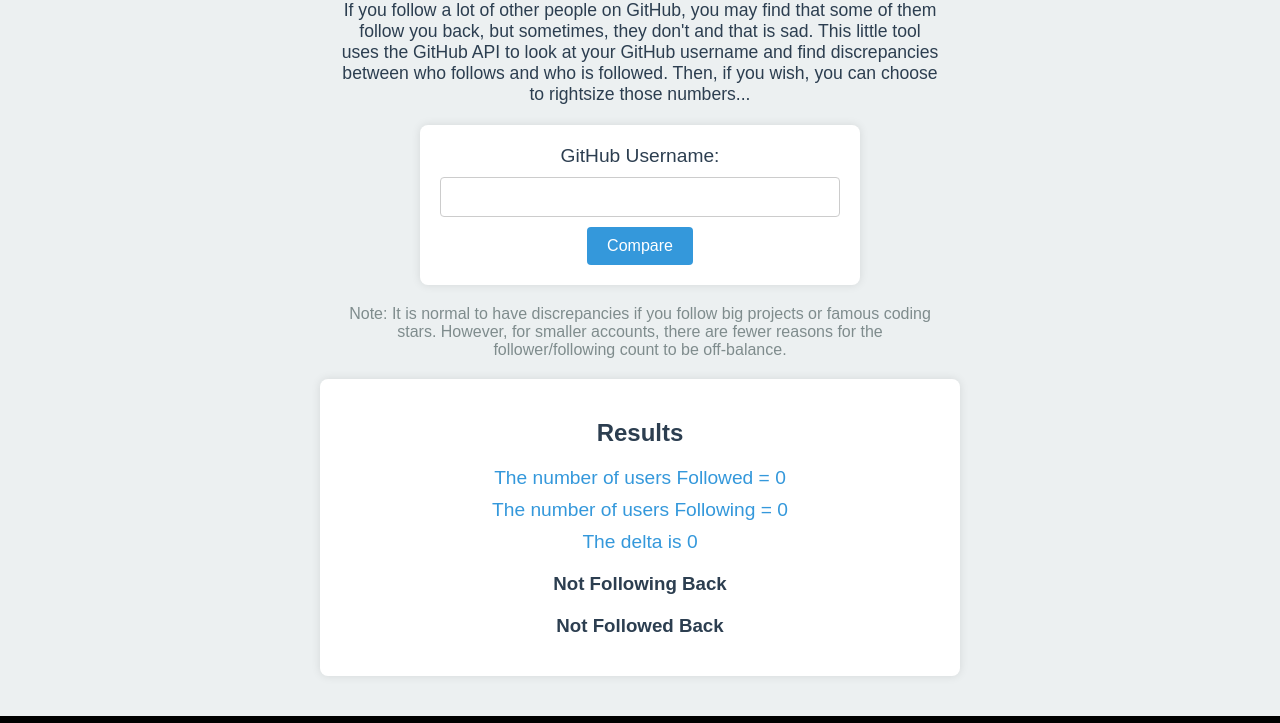
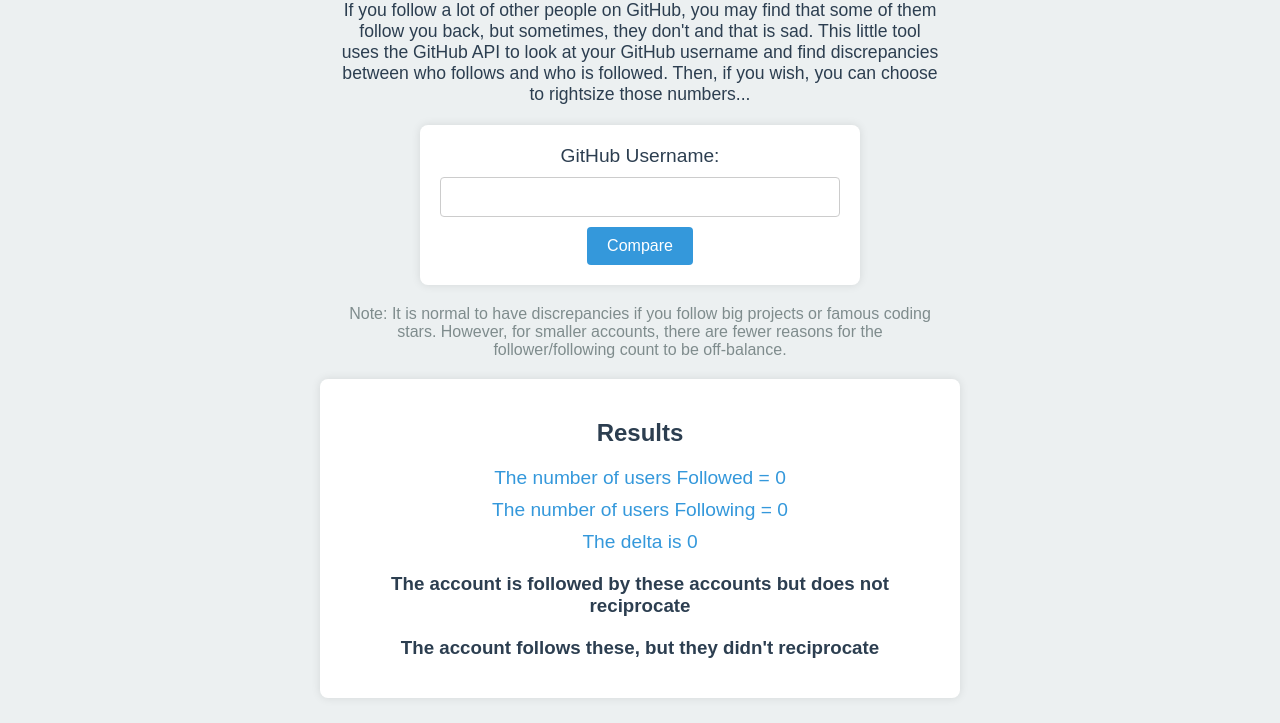
Before and after one commit to rnddave/github-followers, a plain HTML site: page index.html in a window 1280 px wide. Shown: the part 98-821 px from the top of the page. Drawn offline with Linux system fonts and the light colour scheme.

Commit message:
Update index.html

```diff
--- a/index.html
+++ b/index.html
@@ -28,11 +28,11 @@
                 <p id="delta-count">The delta is 0</p>
             </div>
             <div id="not-following-back">
-                <h3>Not Following Back</h3>
+                <h3>The account is followed by these accounts but does not reciprocate</h3>
                 <ul></ul>
             </div>
             <div id="not-followed-back">
-                <h3>Not Followed Back</h3>
+                <h3>The account follows these, but they didn't reciprocate</h3>
                 <ul></ul>
             </div>
         </div>
```
